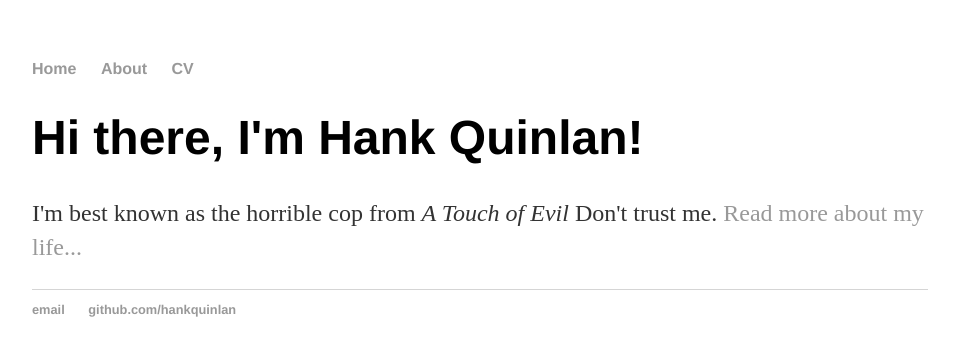
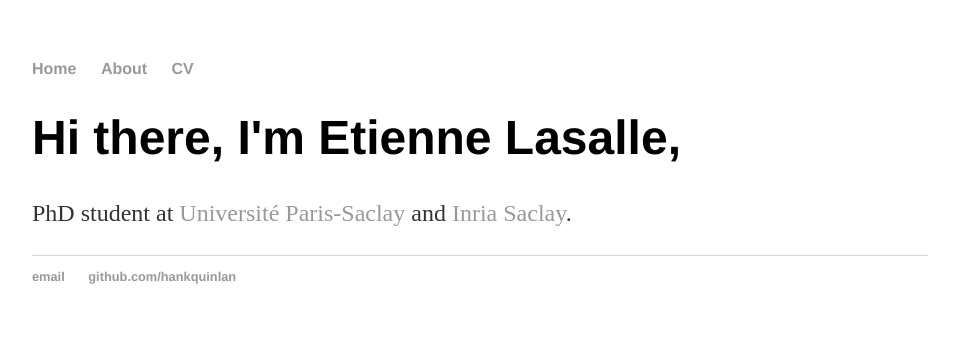
Before and after one commit to elasalle/elasalle.github.io, a Jekyll site: the page built from index.html, in a window 1280 px wide. Shown: the top 356 px of the page, without its empty margins (160-1119 px from the left). Built offline with Jekyll 4.4.1, drawn with Linux system fonts in a browser that asks for light colours.

Commit message:
Update index.html
Personalization of the main page.

```diff
--- a/index.html
+++ b/index.html
@@ -3,6 +3,6 @@ layout: default
 title: Hank Quinlan, Horrible Cop
 ---
 <div class="blurb">
-	<h1>Hi there, I'm Hank Quinlan!</h1>
-	<p>I'm best known as the horrible cop from <em>A Touch of Evil</em> Don't trust me. <a href="/about">Read more about my life...</a></p>
+	<h1>Hi there, I'm Etienne Lasalle,</h1>
+	<p>PhD student at <a href="https://www.universite-paris-saclay.fr/">Université Paris-Saclay</a> and <a href="https://www.inria.fr/fr/centre-inria-saclay-ile-de-france">Inria Saclay</a>.</p>
 </div><!-- /.blurb -->
```
